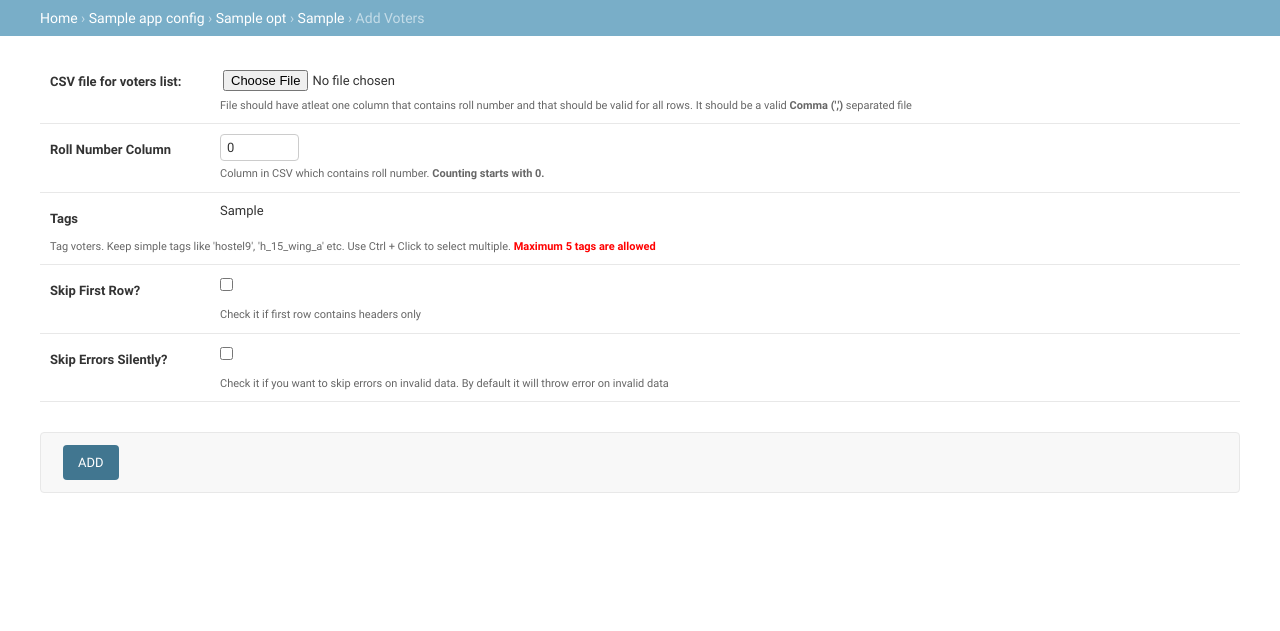
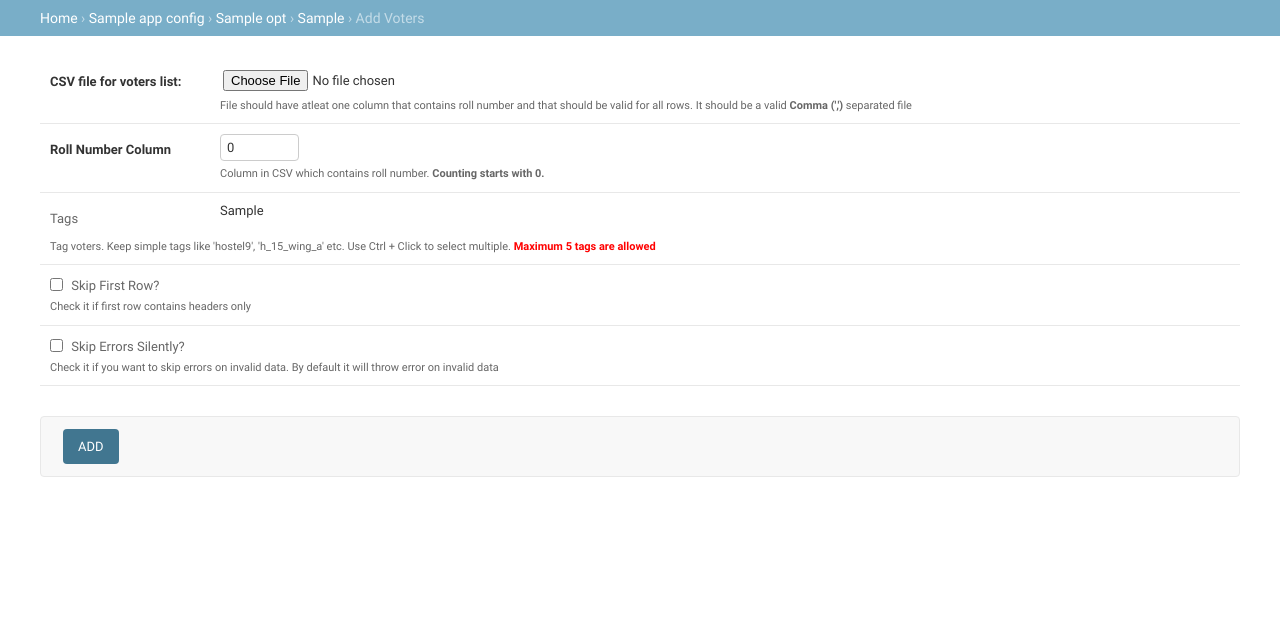
Before and after one commit to DheerendraRathor/ElectionPortal, a Django app: template templates/elections/add_voters.html in a window 1280 px wide. Shown: the part 64-695 px from the top of the page. Run offline with Django 3.2, Linux system fonts and the light colour scheme; tables that the repository leaves empty hold one stand-in row (values such as "Sample post"); the template is opened without the code that fills it: values that come from a table or form of the project are taken from there, most other values are stand-ins (such as "Sample title", 1, 10 or a date in 2020); parts of the project's set-up code (start-up, migrations or seed data) failed here and were passed over.

Commit message:
Added Jet. Basic UI improvements

```diff
--- a/ElectionPortal/settings.py
+++ b/ElectionPortal/settings.py
@@ -59,6 +59,8 @@ AUTH_LDAP_PROFILE_ATTR_MAP = {
 # Application definition
 
 INSTALLED_APPS = [
+    'jet.dashboard',
+    'jet',
     'django.contrib.admin',
     'django.contrib.auth',
     'django.contrib.contenttypes',
--- a/ElectionPortal/urls.py
+++ b/ElectionPortal/urls.py
@@ -15,14 +15,17 @@ Including another URLconf
 """
 import re
 
+import jet.dashboard.urls
+import jet.urls
 from django.conf import settings
-from django.conf.urls import url, include
+from django.conf.urls import include, url
 from django.contrib import admin
 from django.views.static import serve
 
 import account.urls
 import election.urls
 import post.urls
+
 from .admin_config import config as admin_config
 from .views import IndexView
 
@@ -30,6 +33,8 @@ admin_config()
 
 
 urlpatterns = [
+    url(r'^jet/', include(jet.urls, 'jet')),
+    url(r'^jet/dashboard/', include(jet.dashboard.urls, 'jet-dashboard')),
     url(r'^admin/', admin.site.urls),
     url(r'^$', IndexView.as_view(), name='index'),
     url(r'^post/', include(post.urls, namespace='post')),
--- a/core/core.py
+++ b/core/core.py
@@ -1,5 +1,4 @@
 import re
-from enum import Enum
 
 _year_part = r'\d\d'
 _program_part = r'[0-9D]'
--- a/post/admin.py
+++ b/post/admin.py
@@ -12,7 +12,7 @@ class CandidateInline(admin.TabularInline):
 
 @admin.register(Post)
 class PostAdmin(RemoveDeleteSelectedMixin, admin.ModelAdmin):
-    list_display = ['id', 'name', 'number', 'election', 'type', 'order']
+    list_display = ['name', 'number', 'election', 'type', 'order']
     inlines = [CandidateInline]
     list_filter = [ElectionsFilter]
 
--- a/post/models.py
+++ b/post/models.py
@@ -1,6 +1,6 @@
 from django.db import models
 
-from core.core import POST_TYPE_CHOICES
+from core.core import PostTypes, POST_TYPE_CHOICES
 from election.models import Election
 
 
@@ -13,9 +13,9 @@ class Post(models.Model):
 
     def __str__(self):
         type_string = ''
-        if self.type == 1:
+        if self.type == PostTypes.UG:
             type_string = ' [UG]'
-        elif self.type == 2:
+        elif self.type == PostTypes.PG:
             type_string = ' [PG]'
         return self.name + type_string
 
--- a/requirements.txt
+++ b/requirements.txt
@@ -3,3 +3,4 @@ django-auth-ldap-ng==1.6.0
 django-simple-history==1.7.0
 djangorestframework==3.3.2
 Pillow==3.1.0
+django-jet==0.1.4
--- a/static/css/elections/base.css
+++ b/static/css/elections/base.css
@@ -17,18 +17,16 @@
 }
 
 .election-vote-cast {
-    margin-left: 20px;
     padding: 20px 20px 20px 20px;
     background: lightcoral;
 }
 
 .post-list {
-    margin-left: 20px;
     background: beige;
 }
 
 .post {
-    padding: 5px 5px 5px 15px;
+    padding: 10px;
 }
 
 .post-title {
@@ -36,7 +34,7 @@
 }
 
 .candidate-list {
-    margin-left: 10px;
+
 }
 
 .election {
--- a/templates/elections/add_voters.html
+++ b/templates/elections/add_voters.html
@@ -40,21 +40,25 @@
                         <p class="help">Column in CSV which contains roll number. <b>Counting starts with 0.</b></p>
                     </div>
                     <div class="form-row field-tags">
-                        <label class="required" for="tags">Tags</label>
+                        <label for="tags">Tags</label>
                         {{ tags_related }}
                         <p class="help">Tag voters. Keep simple tags like 'hostel9', 'h_15_wing_a' etc. Use Ctrl + Click
-                            to select multiple. <b style="color: red;">Maximum 5 tags are allowed</b> </p>
+                            to select multiple. <b style="color: red;">Maximum 5 tags are allowed</b></p>
                     </div>
                     <div class="form-row field-roll_col">
-                        <label class="required" for="skip_one_row">Skip First Row?</label>
-                        <input class="vCheckboxField" name="skip_one_row" id="skip_one_row" type="checkbox"/>
-                        <p class="help">Check it if first row contains headers only</p>
+                        <div class="checkbox-row">
+                            <input class="vCheckboxField" name="skip_one_row" id="skip_one_row" type="checkbox"/>
+                            <label class="vCheckboxLabel" for="skip_one_row">Skip First Row?</label>
+                            <p class="help">Check it if first row contains headers only</p>
+                        </div>
                     </div>
                     <div class="form-row field-roll_col">
-                        <label class="required" for="skip_errors">Skip Errors Silently?</label>
-                        <input class="vCheckboxField" name="skip_errors" id="skip_errors" type="checkbox"/>
-                        <p class="help">Check it if you want to skip errors on invalid data. By default it will throw
-                            error on invalid data</p>
+                        <div class="checkbox-row">
+                            <input class="vCheckboxField" name="skip_errors" id="skip_errors" type="checkbox"/>
+                            <label class="vCheckboxLabel" for="skip_errors">Skip Errors Silently?</label>
+                            <p class="help">Check it if you want to skip errors on invalid data. By default it will
+                                throw error on invalid data</p>
+                        </div>
                     </div>
                 </fieldset>
                 <div class="submit-row" style="text-align: inherit">
--- a/templates/elections/display_results.html
+++ b/templates/elections/display_results.html
@@ -20,7 +20,6 @@
 
     <div class="content-main">
         <h2>Total Registered Voters: {{ object.total_voters }}</h2>
-        <h2>Total Votes Casted: {{ object.votes_casted }}</h2>
         <div class="inline-group">
             <div class="tabular inline-related">
                 {% for post in posts %}
```
Also changed, not shown: static/js/election/election.js (+21 -0 lines), templates/elections/election_view.html (+19 -10 lines), post/migrations/0005_auto_20160206_0012.py (added).
